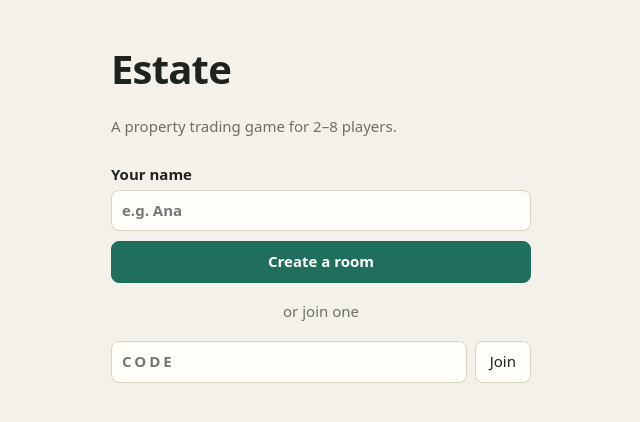
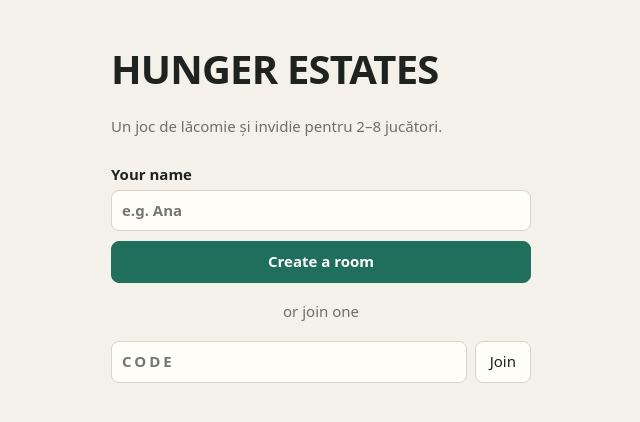
Before and after one commit to albertnitu21-arch/3dboard-type-game, a website with bundled scripts: page public/index.html in a window 1280 px wide. Shown: the whole page, without its empty margins (319-959 px from the left). Built offline with nearby package versions, Linux system fonts and the light colour scheme.

Commit message:
Start page: HUNGER ESTATES title and Romanian tagline
Co-Authored-By: Claude Opus 5.5 <noreply@anthropic.com>
Claude-Session: https://claude.ai/code/session_019yHZHQpLt6okF6Pvkd2xGk

```diff
--- a/public/index.html
+++ b/public/index.html
@@ -3,14 +3,14 @@
 <head>
   <meta charset="utf-8">
   <meta name="viewport" content="width=device-width, initial-scale=1">
-  <title>Estate</title>
+  <title>Hunger Estates</title>
   <link rel="stylesheet" href="style.css">
 </head>
 <body>
   <main id="app">
     <section id="home" class="screen">
-      <h1>Estate</h1>
-      <p class="sub">A property trading game for 2–8 players.</p>
+      <h1>HUNGER ESTATES</h1>
+      <p class="sub">Un joc de lăcomie și invidie pentru 2–8 jucători.</p>
       <div id="resume" class="resume" hidden>
         <span class="grow">You still have a seat in room <b id="resume-code"></b>.</span>
         <button id="resume-go" class="small primary" type="button">Rejoin</button>
```
